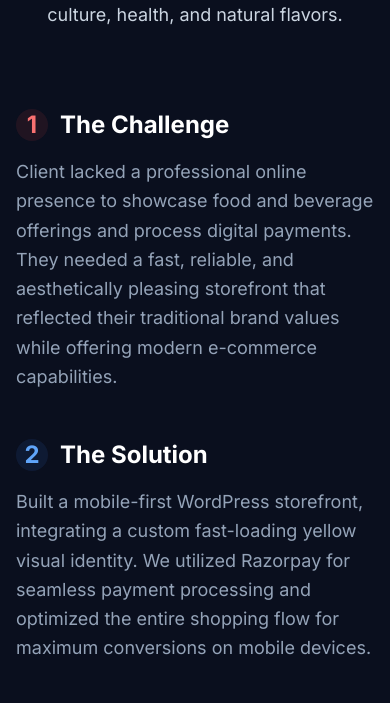
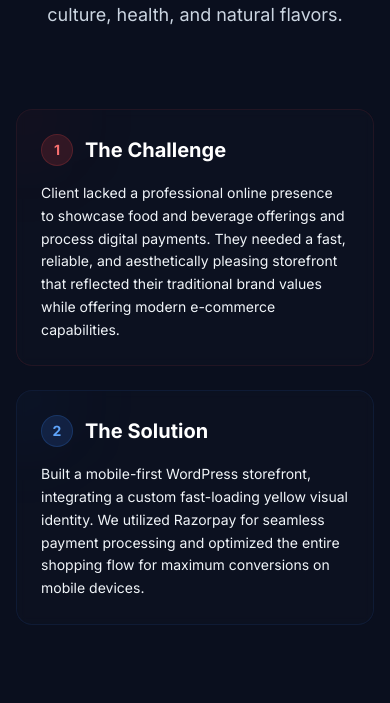
Before and after one commit to inayathbasha434-eng/inayath-portfolio, a React (Vite) app: page /projects/mor-panthal in a window 390 px wide. Shown: the part 698-1401 px from the top of the page. Built offline with nearby package versions, Linux system fonts and the light colour scheme; no server answers; a web font is replaced by a local one.

Commit message:
style: upgrade Challenge and Solution sections to premium glassmorphic cards with responsive typography on all project pages

```diff
--- a/src/pages/AIProjectPage.jsx
+++ b/src/pages/AIProjectPage.jsx
@@ -87,22 +87,27 @@ export default function AIProjectPage() {
           </div>
 
           {/* Project Details Grid */}
-          <div className="grid md:grid-cols-2 gap-12 lg:gap-20 mb-20">
-            <div>
-              <h2 className="text-2xl font-bold text-white mb-4 flex items-center gap-3">
-                <span className="w-8 h-8 rounded-full bg-red-500/10 flex items-center justify-center text-red-400">1</span>
+          <div className="grid md:grid-cols-2 gap-6 sm:gap-8 mb-20">
+            {/* Card 1: The Challenge */}
+            <div className="bg-[#111623]/40 border border-red-500/10 hover:border-red-500/20 rounded-2xl p-6 sm:p-8 backdrop-blur-sm relative overflow-hidden transition-all duration-300">
+              <div className="absolute -top-10 -left-10 w-24 h-24 rounded-full bg-red-500/5 blur-2xl pointer-events-none" />
+              <h2 className="text-xl sm:text-2xl font-bold text-white mb-4 flex items-center gap-3">
+                <span className="w-8 h-8 rounded-full bg-red-500/15 text-red-400 flex items-center justify-center font-bold text-sm shrink-0 border border-red-500/20">1</span>
                 The Challenge
               </h2>
-              <p className="text-slate-400 leading-relaxed text-lg">
+              <p className="text-slate-455 leading-relaxed text-sm sm:text-base">
                 Commercial advertising photography setups usually require expensive props, studios, lighting, and cameras. Producing high-quality marketing materials at scale is both time-consuming and cost-prohibitive for many brands.
               </p>
             </div>
-            <div>
-              <h2 className="text-2xl font-bold text-white mb-4 flex items-center gap-3">
-                <span className="w-8 h-8 rounded-full bg-purple-500/10 flex items-center justify-center text-purple-400">2</span>
+
+            {/* Card 2: The Solution */}
+            <div className="bg-[#111623]/40 border border-purple-500/10 hover:border-purple-500/20 rounded-2xl p-6 sm:p-8 backdrop-blur-sm relative overflow-hidden transition-all duration-300">
+              <div className="absolute -top-10 -left-10 w-24 h-24 rounded-full bg-purple-500/5 blur-2xl pointer-events-none" />
+              <h2 className="text-xl sm:text-2xl font-bold text-white mb-4 flex items-center gap-3">
+                <span className="w-8 h-8 rounded-full bg-purple-500/15 text-purple-450 flex items-center justify-center font-bold text-sm shrink-0 border border-purple-500/20">2</span>
                 The Solution
               </h2>
-              <p className="text-slate-400 leading-relaxed text-lg">
+              <p className="text-slate-455 leading-relaxed text-sm sm:text-base">
                 Built a generative AI pipeline utilizing Stable Diffusion, Midjourney, and Photoshop to convert raw, low-budget capture mockups into stunning, hyper-realistic commercial visuals tailored precisely to brand aesthetics.
               </p>
             </div>
--- a/src/pages/MorPanthalProjectPage.jsx
+++ b/src/pages/MorPanthalProjectPage.jsx
@@ -81,22 +81,27 @@ export default function MorPanthalProjectPage() {
           </div>
 
           {/* Project Details Grid */}
-          <div className="grid md:grid-cols-2 gap-12 lg:gap-20 mb-20">
-            <div>
-              <h2 className="text-2xl font-bold text-white mb-4 flex items-center gap-3">
-                <span className="w-8 h-8 rounded-full bg-red-500/10 flex items-center justify-center text-red-400">1</span>
+          <div className="grid md:grid-cols-2 gap-6 sm:gap-8 mb-20">
+            {/* Card 1: The Challenge */}
+            <div className="bg-[#111623]/40 border border-red-500/10 hover:border-red-500/20 rounded-2xl p-6 sm:p-8 backdrop-blur-sm relative overflow-hidden transition-all duration-300">
+              <div className="absolute -top-10 -left-10 w-24 h-24 rounded-full bg-red-500/5 blur-2xl pointer-events-none" />
+              <h2 className="text-xl sm:text-2xl font-bold text-white mb-4 flex items-center gap-3">
+                <span className="w-8 h-8 rounded-full bg-red-500/15 text-red-400 flex items-center justify-center font-bold text-sm shrink-0 border border-red-500/20">1</span>
                 The Challenge
               </h2>
-              <p className="text-slate-400 leading-relaxed text-lg">
+              <p className="text-slate-450 leading-relaxed text-sm sm:text-base">
                 Client lacked a professional online presence to showcase food and beverage offerings and process digital payments. They needed a fast, reliable, and aesthetically pleasing storefront that reflected their traditional brand values while offering modern e-commerce capabilities.
               </p>
             </div>
-            <div>
-              <h2 className="text-2xl font-bold text-white mb-4 flex items-center gap-3">
-                <span className="w-8 h-8 rounded-full bg-blue-500/10 flex items-center justify-center text-blue-400">2</span>
+
+            {/* Card 2: The Solution */}
+            <div className="bg-[#111623]/40 border border-blue-500/10 hover:border-blue-500/20 rounded-2xl p-6 sm:p-8 backdrop-blur-sm relative overflow-hidden transition-all duration-300">
+              <div className="absolute -top-10 -left-10 w-24 h-24 rounded-full bg-blue-500/5 blur-2xl pointer-events-none" />
+              <h2 className="text-xl sm:text-2xl font-bold text-white mb-4 flex items-center gap-3">
+                <span className="w-8 h-8 rounded-full bg-blue-500/15 text-blue-400 flex items-center justify-center font-bold text-sm shrink-0 border border-blue-500/20">2</span>
                 The Solution
               </h2>
-              <p className="text-slate-400 leading-relaxed text-lg">
+              <p className="text-slate-450 leading-relaxed text-sm sm:text-base">
                 Built a mobile-first WordPress storefront, integrating a custom fast-loading yellow visual identity. We utilized Razorpay for seamless payment processing and optimized the entire shopping flow for maximum conversions on mobile devices.
               </p>
             </div>
--- a/src/pages/PortfolioProjectPage.jsx
+++ b/src/pages/PortfolioProjectPage.jsx
@@ -81,22 +81,27 @@ export default function PortfolioProjectPage() {
           </div>
 
           {/* Project Details Grid */}
-          <div className="grid md:grid-cols-2 gap-12 lg:gap-20 mb-20">
-            <div>
-              <h2 className="text-2xl font-bold text-white mb-4 flex items-center gap-3">
-                <span className="w-8 h-8 rounded-full bg-red-500/10 flex items-center justify-center text-red-400">1</span>
+          <div className="grid md:grid-cols-2 gap-6 sm:gap-8 mb-20">
+            {/* Card 1: The Challenge */}
+            <div className="bg-[#111623]/40 border border-red-500/10 hover:border-red-500/20 rounded-2xl p-6 sm:p-8 backdrop-blur-sm relative overflow-hidden transition-all duration-300">
+              <div className="absolute -top-10 -left-10 w-24 h-24 rounded-full bg-red-500/5 blur-2xl pointer-events-none" />
+              <h2 className="text-xl sm:text-2xl font-bold text-white mb-4 flex items-center gap-3">
+                <span className="w-8 h-8 rounded-full bg-red-500/15 text-red-400 flex items-center justify-center font-bold text-sm shrink-0 border border-red-500/20">1</span>
                 The Challenge
               </h2>
-              <p className="text-slate-400 leading-relaxed text-lg">
+              <p className="text-slate-455 leading-relaxed text-sm sm:text-base">
                 Needed a premium, accessible, and fast developer portfolio that displays skills, projects, and services dynamically without feeling like a generic template. Performance and smooth animations were absolute must-haves.
               </p>
             </div>
-            <div>
-              <h2 className="text-2xl font-bold text-white mb-4 flex items-center gap-3">
-                <span className="w-8 h-8 rounded-full bg-blue-500/10 flex items-center justify-center text-blue-400">2</span>
+
+            {/* Card 2: The Solution */}
+            <div className="bg-[#111623]/40 border border-blue-500/10 hover:border-blue-500/20 rounded-2xl p-6 sm:p-8 backdrop-blur-sm relative overflow-hidden transition-all duration-300">
+              <div className="absolute -top-10 -left-10 w-24 h-24 rounded-full bg-blue-500/5 blur-2xl pointer-events-none" />
+              <h2 className="text-xl sm:text-2xl font-bold text-white mb-4 flex items-center gap-3">
+                <span className="w-8 h-8 rounded-full bg-blue-500/15 text-blue-400 flex items-center justify-center font-bold text-sm shrink-0 border border-blue-500/20">2</span>
                 The Solution
               </h2>
-              <p className="text-slate-400 leading-relaxed text-lg">
+              <p className="text-slate-455 leading-relaxed text-sm sm:text-base">
                 Created a React + Vite single-page application built entirely on Tailwind CSS. I styled it with fluid Framer Motion animations to guide the user's eye and create an incredibly immersive, app-like experience.
               </p>
             </div>
--- a/src/pages/SmartCropProjectPage.jsx
+++ b/src/pages/SmartCropProjectPage.jsx
@@ -81,22 +81,27 @@ export default function SmartCropProjectPage() {
           </div>
 
           {/* Project Details Grid */}
-          <div className="grid md:grid-cols-2 gap-12 lg:gap-20 mb-20">
-            <div>
-              <h2 className="text-2xl font-bold text-white mb-4 flex items-center gap-3">
-                <span className="w-8 h-8 rounded-full bg-red-500/10 flex items-center justify-center text-red-400">1</span>
+          <div className="grid md:grid-cols-2 gap-6 sm:gap-8 mb-20">
+            {/* Card 1: The Challenge */}
+            <div className="bg-[#111623]/40 border border-red-500/10 hover:border-red-500/20 rounded-2xl p-6 sm:p-8 backdrop-blur-sm relative overflow-hidden transition-all duration-300">
+              <div className="absolute -top-10 -left-10 w-24 h-24 rounded-full bg-red-500/5 blur-2xl pointer-events-none" />
+              <h2 className="text-xl sm:text-2xl font-bold text-white mb-4 flex items-center gap-3">
+                <span className="w-8 h-8 rounded-full bg-red-500/15 text-red-400 flex items-center justify-center font-bold text-sm shrink-0 border border-red-500/20">1</span>
                 The Challenge
               </h2>
-              <p className="text-slate-400 leading-relaxed text-lg">
+              <p className="text-slate-455 leading-relaxed text-sm sm:text-base">
                 Students and researchers needed an easy, interactive way to test soil metrics (Nitrogen, Phosphorus, Potassium, pH, etc.) and run predictions. The goal was to build a full-stack ML tool with an intuitive frontend and a fast backend capable of parsing PDF/CSV data and running classification algorithms.
               </p>
             </div>
-            <div>
-              <h2 className="text-2xl font-bold text-white mb-4 flex items-center gap-3">
-                <span className="w-8 h-8 rounded-full bg-emerald-500/10 flex items-center justify-center text-emerald-400">2</span>
+
+            {/* Card 2: The Solution */}
+            <div className="bg-[#111623]/40 border border-emerald-500/10 hover:border-emerald-500/20 rounded-2xl p-6 sm:p-8 backdrop-blur-sm relative overflow-hidden transition-all duration-300">
+              <div className="absolute -top-10 -left-10 w-24 h-24 rounded-full bg-emerald-500/5 blur-2xl pointer-events-none" />
+              <h2 className="text-xl sm:text-2xl font-bold text-white mb-4 flex items-center gap-3">
+                <span className="w-8 h-8 rounded-full bg-emerald-500/15 text-emerald-400 flex items-center justify-center font-bold text-sm shrink-0 border border-emerald-500/20">2</span>
                 The Solution
               </h2>
-              <p className="text-slate-400 leading-relaxed text-lg">
+              <p className="text-slate-455 leading-relaxed text-sm sm:text-base">
                 Engineered a complete React frontend stacked with interactive metric sliders and drag-and-drop report uploads. Built a Python + FastAPI backend to host the machine learning models (trained on agritech datasets) to return real-time crop suggestions based on input characteristics.
               </p>
             </div>
```
